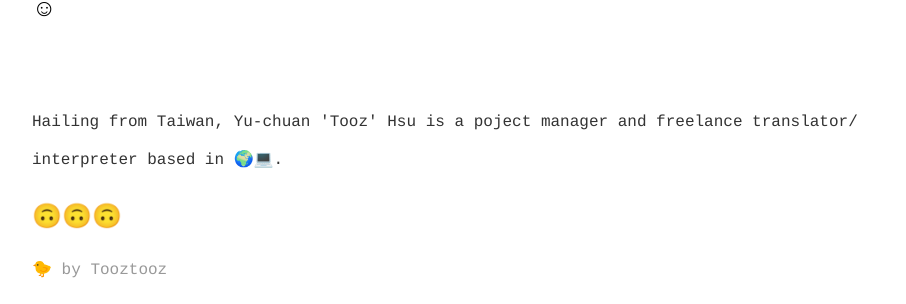
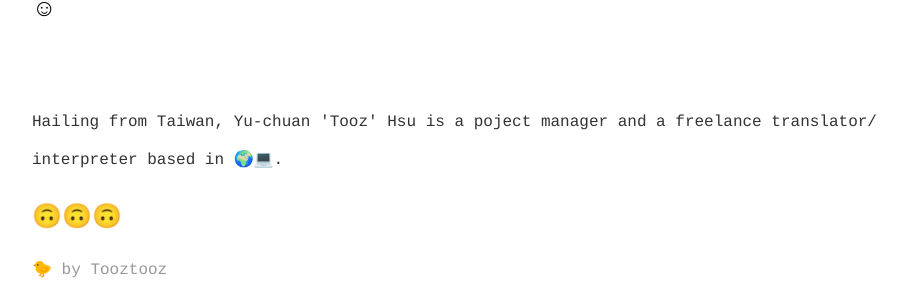
Before and after one commit to toozhsu/toozhsu.github.io, a Jekyll site: the page built from index.html, in a window 1280 px wide. Shown: the part 484-788 px from the top of the page, without its empty margins (160-1066 px from the left). Built offline with Jekyll 4.4.1, drawn with Linux system fonts in a browser that asks for light colours; comment, search, counter and statistics services are not loaded.

Commit message:
Update default.html

```diff
--- a/_layouts/default.html
+++ b/_layouts/default.html
@@ -30,7 +30,7 @@
 					     </div>
 					     <p></p>
 			<p>
-<font face = "Courier" size = "3">Hailing from Taiwan, Yu-chuan 'Tooz' Hsu is a poject manager and freelance translator/ interpreter based in 🌍💻. </p>
+<font face = "Courier" size = "3">Hailing from Taiwan, Yu-chuan 'Tooz' Hsu is a poject manager and a freelance translator/ interpreter based in 🌍💻. </p>
 							     <p>🙃🙃🙃</p>
 <a class="twitter-timeline" data-width="420" data-height="500" data-link-color="#2B7BB9" href="https://twitter.com/Tooztooz?ref_src=twsrc%5Etfw">🐤 by Tooztooz</a> <script async src="https://platform.twitter.com/widgets.js" charset="utf-8"></script>
 			<div class="container">
```
